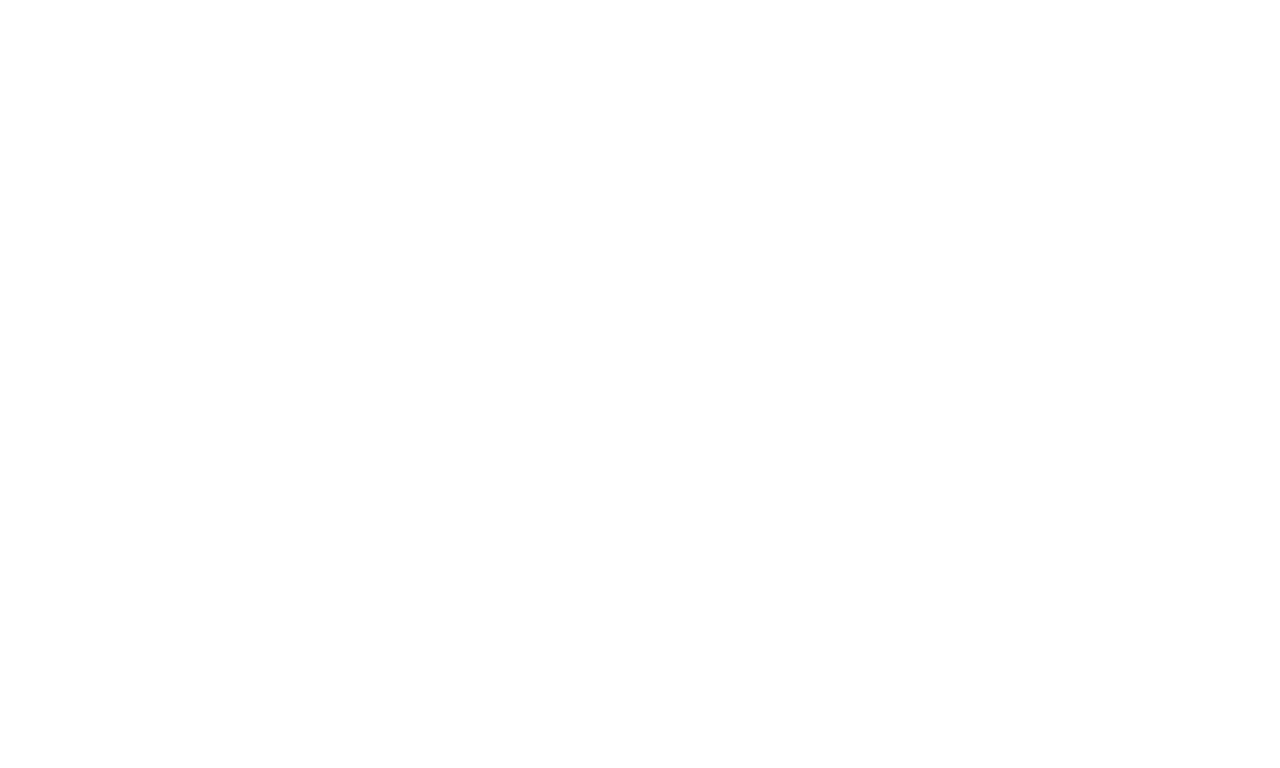
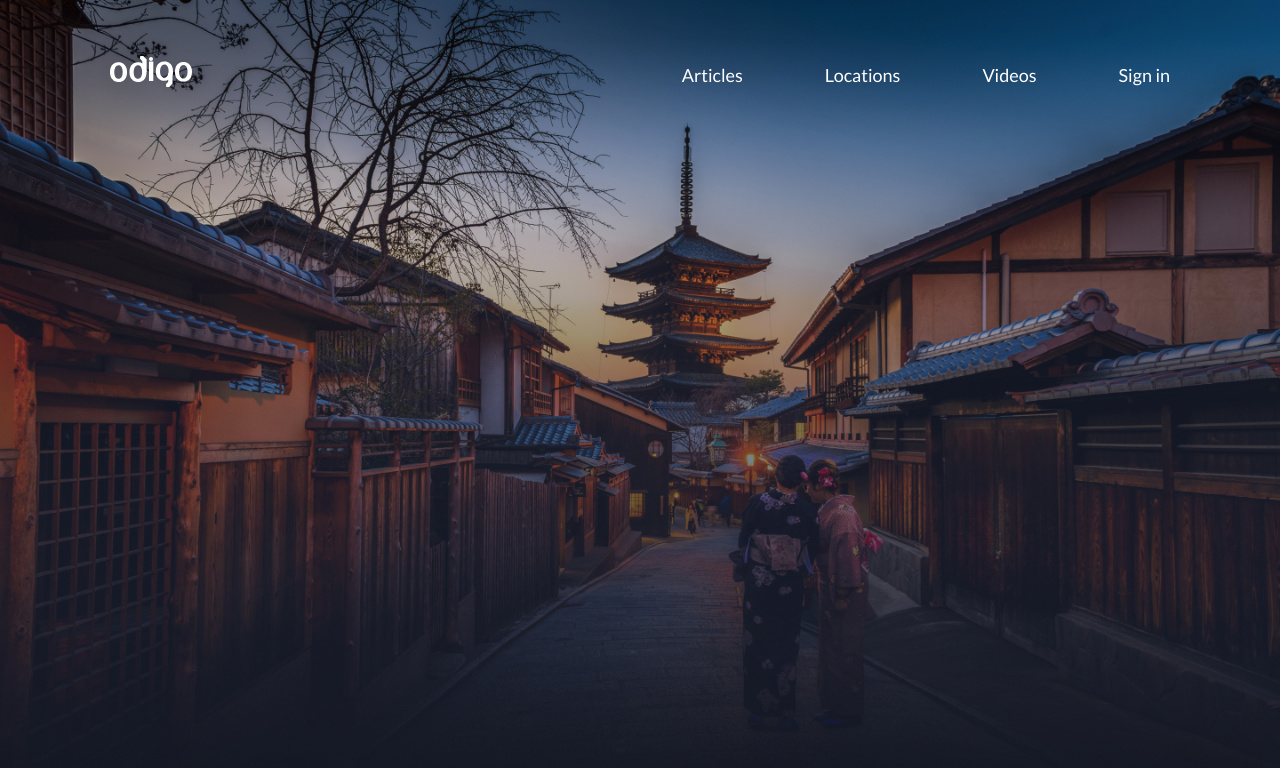
Before and after one commit to dragndroper/layout, a plain HTML site: page amazingPlaces/index.html in a window 1280 px wide. Drawn offline with Linux system fonts and the light colour scheme.

Commit message:
1st part complete

```diff
--- a/amazingPlaces/css/styles.css
+++ b/amazingPlaces/css/styles.css
@@ -362,7 +362,7 @@ textarea {
     padding: 0.2em 0;
 }
 
-/* Google Fonts Helper */
+/* ШРИФТЫ - Google Fonts Helper */
 
 /* lato-regular - latin */
 @font-face {
@@ -392,13 +392,9 @@ textarea {
        url('../fonts/lato-v22-latin-900.woff') format('woff'); /* Chrome 6+, Firefox 3.6+, IE 9+, Safari 5.1+ */
 }
 
-/* Box sizing - Модель расчета ширины блока
 
-Создали div c width=200px. Если поставить padding=20px, то width=240px.
-Нужен "box-sizing: border-box" для html, после чего для всех элементов
-сделать наследование от html. С такой настройкой width останется 200 px.
-*/
 
+/* Модель расчета ширины блока - START  */
 html {
     box-sizing: border-box;
 }
@@ -406,8 +402,76 @@ html {
 *, *::before, *::after {
     box-sizing: inherit;
 }
+/* Модель расчета ширины блока - END  */
+
+
+
+body {
+    font-family: 'Lato';
+    font-style: normal;
+    font-size: 16px;
+    line-height: 1.2;
+    font-weight: normal;
+    color: #102746;
+}
 
 .wrapper {
     max-width: 1060px;
     margin: 0 auto;
 }
+
+/*   HEADER START  */
+.header {
+    position: fixed;
+    top: 0;
+    left: 0;
+    width: 100%;
+}
+
+.header__wrapper {
+    display: flex;
+    flex-wrap: wrap;
+    align-items: flex-end;
+    justify-content: space-between;
+    padding-top: 56px;
+}
+
+.header__list {
+    display: flex;
+    flex-wrap: wrap;
+}
+
+.header__item {
+    margin-right: 82px;
+}
+
+.header__item:last-child {
+    margin-right: 0;
+}
+
+.header__link {
+    font-size: 18px;
+    line-height: 24px;
+    color: white;
+    text-decoration: none;
+}
+
+.header__link:hover, .header__link:focus, .header__link:active {
+    opacity: 75%;
+    outline: none;
+}
+
+.header__logo-link:hover, .header__logo-link:focus {
+    opacity: 75%;
+    outline: none;
+}
+/*   HEADER END  */
+
+
+/*   INTRO START   */
+.intro {
+    height: 100vh;
+    background: url("../img/intro-bg.jpg") no-repeat center;
+    background-size: cover;
+}
+/*   INTRO END   */
--- a/amazingPlaces/index.html
+++ b/amazingPlaces/index.html
@@ -1,16 +1,50 @@
-<!doctype html>
+<!DOCTYPE html>
 <html lang="en">
 <head>
     <meta charset="UTF-8">
-    <meta name="viewport"
-          content="width=device-width, initial-scale=1.0">
-    <meta http-equiv="X-UA-Compatible" content="ie=edge">
-    <title>Layout</title>
-    <link rel="stylesheet" href="css/styles.css">
+    <meta name="viewport" content="width=device-width, initial-scale=1.0">
+    <title>Discover Amazing places in Japan</title>
+    <link rel="stylesheet" href="./css/styles.css">
 </head>
+<body>
 
-<body>
-    <header class="header"></header>
+<header class="header">
+    <div class="wrapper">
+        <div class="header__wrapper">
+
+            <div class="header__logo">
+                <a href="#" class="header__logo-link">
+                    <img src="./img/svg/odigo-logo.svg" alt="Discover Amazing places in Japan" class="header__logo-pic">
+                </a>
+            </div>
+
+            <nav class="header__nav">
+                <ul class="header__list">
+                    <li class="header__item">
+                        <a href="#!" class="header__link">Articles</a>
+                    </li>
+                    <li class="header__item">
+                        <a href="#!" class="header__link">Locations</a>
+                    </li>
+                    <li class="header__item">
+                        <a href="#!" class="header__link">Videos</a>
+                    </li>
+                    <li class="header__item">
+                        <a href="#!" class="header__link">Sign in</a>
+                    </li>
+                </ul>
+            </nav>
+        </div>
+    </div>
+</header>
+
+
+<main class="main">
+    <section class="intro">
+
+    </section>
+</main>
+
+
 </body>
-
 </html>
```
Also changed, not shown: amazingPlaces/img/intro-bg.jpg (added), 1 other file.
